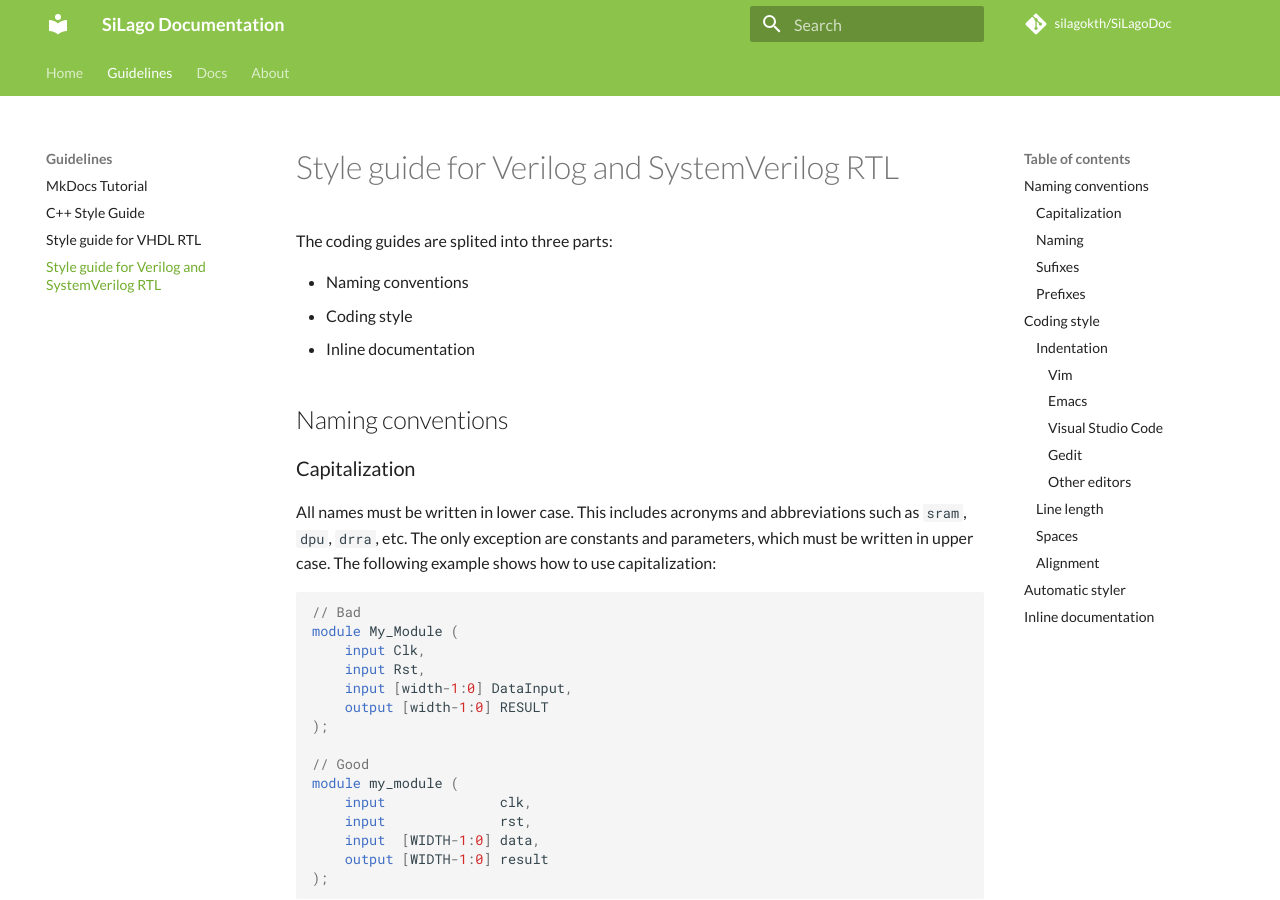
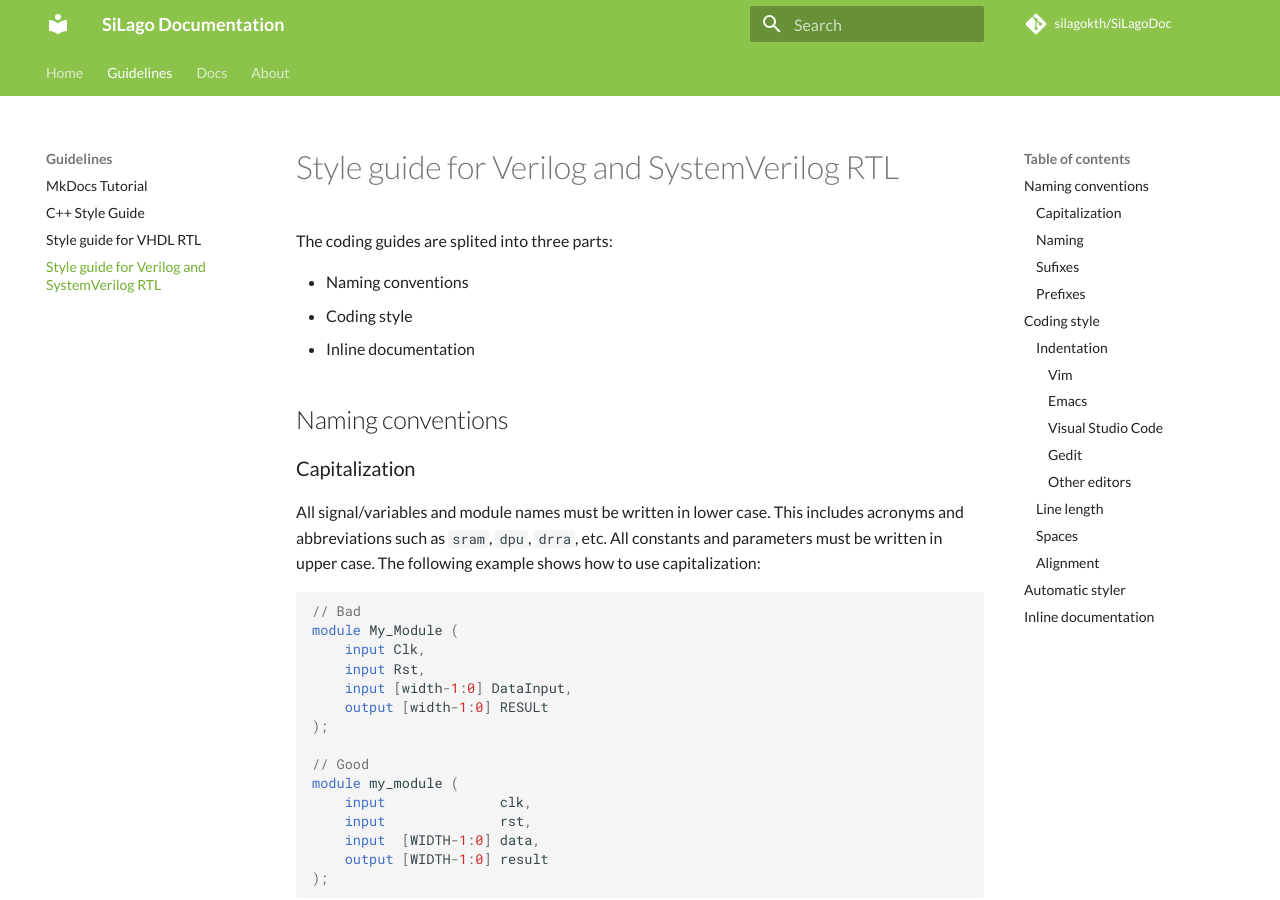
Before and after one commit to silagokth/SiLagoDoc, an MkDocs documentation site: the page built from docs/Guideline/Style-guide-Verilog.md, in a window 1280 px wide and 900 px high. Built offline with MkDocs 1.6.1 and Material for MkDocs 9.7.7, drawn with Linux system fonts in a browser that asks for light colours; comment, search, counter and statistics services are not loaded.

Commit message:
rephrase capitalization

````diff
--- a/docs/Guideline/Style-guide-Verilog.md
+++ b/docs/Guideline/Style-guide-Verilog.md
@@ -10,14 +10,14 @@ The coding guides are splited into three parts:
 ## Naming conventions
 
 ### Capitalization
-All names must be written in lower case. This includes acronyms and abbreviations such as `sram`, `dpu`, `drra`, etc. The only exception are constants and parameters, which must be written in upper case. The following example shows how to use capitalization:
+All signal/variables and module names must be written in lower case. This includes acronyms and abbreviations such as `sram`, `dpu`, `drra`, etc. All constants and parameters must be written in upper case. The following example shows how to use capitalization:
 ```sv
 // Bad
 module My_Module (
     input Clk,
     input Rst,
     input [width-1:0] DataInput,
-    output [width-1:0] RESULT
+    output [width-1:0] RESULt
 );
 
 // Good
````
